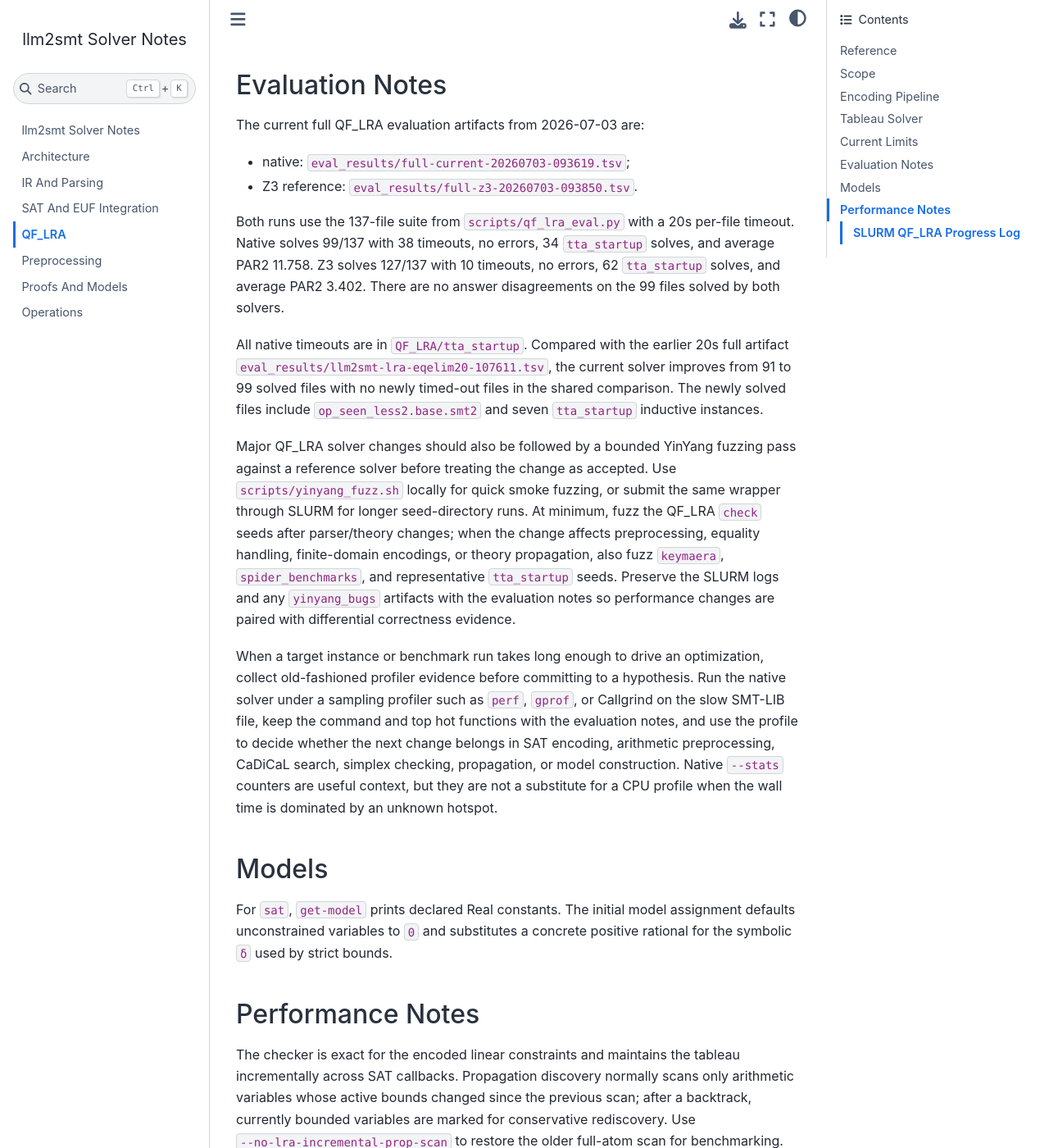
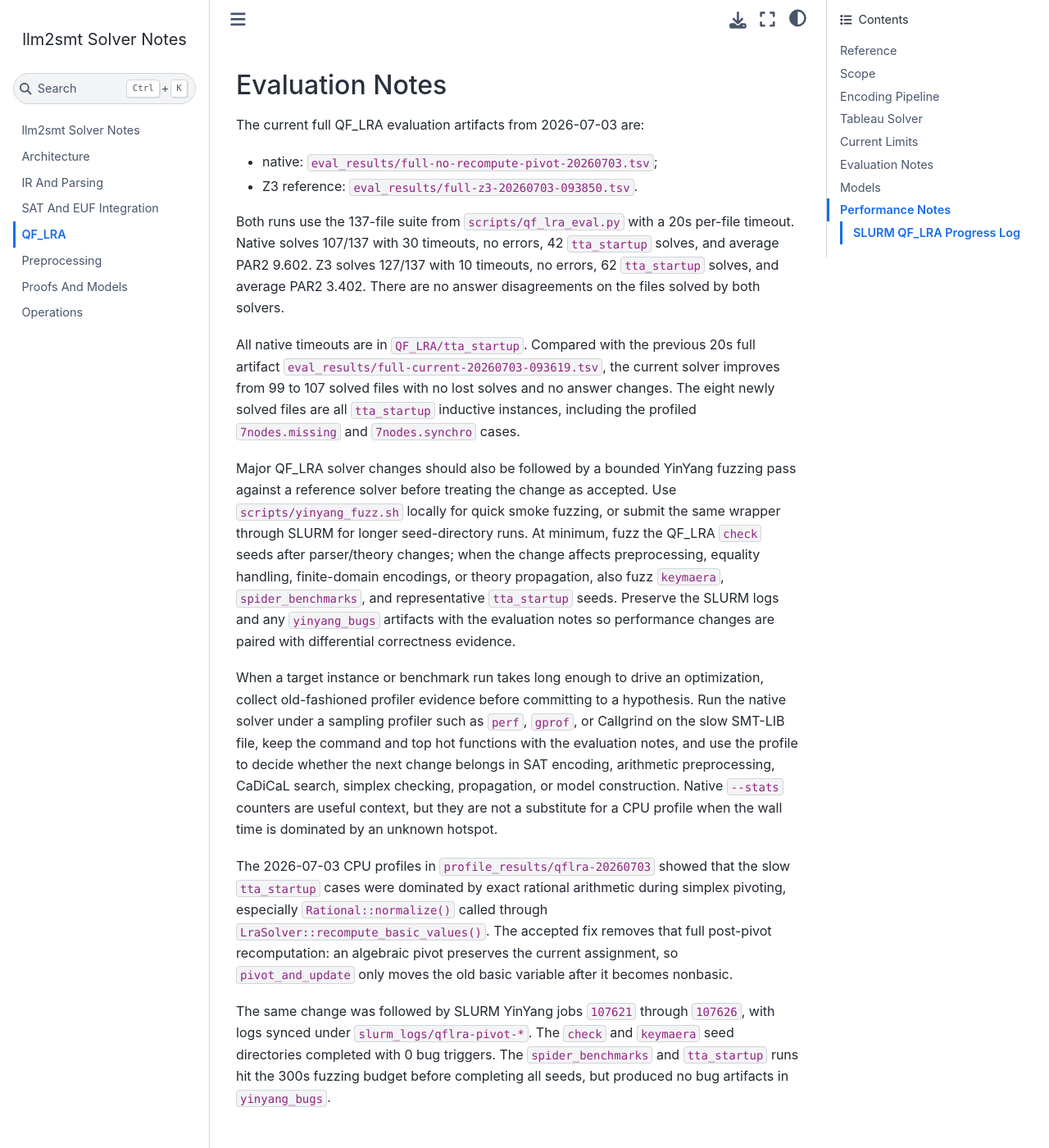
Before and after one commit to MikolasJanota/llm2smt, a Jupyter Book: the page built from docs/qf-lra.md, in a window 1280 px wide and 1400 px high, scrolled down 4242 px. Shown: the whole window at 82% size. Built offline with Jupyter Book 1.0.4 settings and Sphinx 7.4.7 and the Sphinx Book theme 1.1.4, drawn with Linux system fonts in a browser that asks for light colours; some of the changed text lies outside the part shown.

Commit message:
Avoid full LRA beta recomputation after pivots
A perf profile on slow QF_LRA tta_startup cases showed most CPU time in exact rational normalization reached from LraSolver::recompute_basic_values() after every simplex pivot. The pivot step rewrites rows algebraically, so the current beta assignment remains row-consistent across the basis swap; PivotAndUpdate only needs to move the old basic variable after it becomes nonbasic.

Remove the post-pivot full basic-value recomputation and the now-unused helper. Keep a short invariant comment in pivot_and_update to make the assignment-preservation argument explicit.

Record the new QF_LRA performance evidence in docs: full 137-file native eval improves from 99/137 solved, 38 timeouts, PAR2 11.758 to 107/137 solved, 30 timeouts, PAR2 9.602 at 20s. The gained files are all tta_startup inductive cases, with no lost solves and no answer disagreements against the Z3 TSV.

Verification: ctest --test-dir build-workspace-rel --output-on-failure -j4; bash scripts/build_docs.sh; scripts/qf_lra_eval.py quick/hard/full at 20s; compare_eval.py against full-z3-20260703-093850.tsv. Bounded SLURM YinYang jobs 107621-107626 found no bug artifacts; check and keymaera completed cleanly, while spider_benchmarks and tta_startup hit the 300s fuzzing budget.

```diff
--- a/docs/qf-lra.md
+++ b/docs/qf-lra.md
@@ -178,20 +178,20 @@
 
 The current full QF_LRA evaluation artifacts from 2026-07-03 are:
 
-- native: `eval_results/full-current-20260703-093619.tsv`;
+- native: `eval_results/full-no-recompute-pivot-20260703.tsv`;
 - Z3 reference: `eval_results/full-z3-20260703-093850.tsv`.
 
 Both runs use the 137-file suite from `scripts/qf_lra_eval.py` with a 20s
-per-file timeout. Native solves 99/137 with 38 timeouts, no errors,
-34 `tta_startup` solves, and average PAR2 11.758. Z3 solves 127/137 with
+per-file timeout. Native solves 107/137 with 30 timeouts, no errors,
+42 `tta_startup` solves, and average PAR2 9.602. Z3 solves 127/137 with
 10 timeouts, no errors, 62 `tta_startup` solves, and average PAR2 3.402.
-There are no answer disagreements on the 99 files solved by both solvers.
+There are no answer disagreements on the files solved by both solvers.
 
-All native timeouts are in `QF_LRA/tta_startup`. Compared with the earlier
-20s full artifact `eval_results/llm2smt-lra-eqelim20-107611.tsv`, the current
-solver improves from 91 to 99 solved files with no newly timed-out files in the
-shared comparison. The newly solved files include `op_seen_less2.base.smt2` and
-seven `tta_startup` inductive instances.
+All native timeouts are in `QF_LRA/tta_startup`. Compared with the previous
+20s full artifact `eval_results/full-current-20260703-093619.tsv`, the current
+solver improves from 99 to 107 solved files with no lost solves and no answer
+changes. The eight newly solved files are all `tta_startup` inductive
+instances, including the profiled `7nodes.missing` and `7nodes.synchro` cases.
 
 Major QF_LRA solver changes should also be followed by a bounded YinYang
 fuzzing pass against a reference solver before treating the change as accepted.
@@ -213,6 +213,20 @@
 simplex checking, propagation, or model construction. Native `--stats` counters
 are useful context, but they are not a substitute for a CPU profile when the
 wall time is dominated by an unknown hotspot.
+
+The 2026-07-03 CPU profiles in `profile_results/qflra-20260703` showed that
+the slow `tta_startup` cases were dominated by exact rational arithmetic during
+simplex pivoting, especially `Rational::normalize()` called through
+`LraSolver::recompute_basic_values()`. The accepted fix removes that full
+post-pivot recomputation: an algebraic pivot preserves the current assignment,
+so `pivot_and_update` only moves the old basic variable after it becomes
+nonbasic.
+
+The same change was followed by SLURM YinYang jobs `107621` through `107626`,
+with logs synced under `slurm_logs/qflra-pivot-*`. The `check` and `keymaera`
+seed directories completed with 0 bug triggers. The `spider_benchmarks` and
+`tta_startup` runs hit the 300s fuzzing budget before completing all seeds, but
+produced no bug artifacts in `yinyang_bugs`.
 
 ## Models
 
@@ -290,11 +304,13 @@
 | 2026-07-01 | adaptive row-bound threshold 500 | 20 s | 84 / 137 | 19 / 72 | 53 | 0 | 16.972 s | `llm2smt-lra-adapt20-107598` | Rejected and reverted; worse than the current default. |
 | 2026-07-02 | equality elimination default on | 20 s | 91 / 137 | 27 / 72 | 46 | 0 | 15.201 s | `llm2smt-lra-eqelim20-107611` | Improves over the previous native 20 s row, but the paired ablation below shows equality elimination itself is neutral on this run. |
 | 2026-07-02 | `--no-lra-eq-elim` ablation | 20 s | 91 / 137 | 27 / 72 | 46 | 0 | 15.189 s | `llm2smt-lra-noeq20-107616` | Same solved count and marginally lower PAR2 than equality elimination; treat equality elimination as not yet a demonstrated aggregate performance win. |
+| 2026-07-03 | native after finite-domain equality propagation | 20 s | 99 / 137 | 34 / 72 | 38 | 0 | 11.758 s | `full-current-20260703-093619` | Accepted baseline before profiling; all remaining timeouts are in `tta_startup`. |
+| 2026-07-03 | no full post-pivot beta recomputation | 20 s | 107 / 137 | 42 / 72 | 30 | 0 | 9.602 s | `full-no-recompute-pivot-20260703` | Accepted; profile-driven simplex change gains 8 `tta_startup` inductive files, loses none, and has no Z3 answer disagreements. |
 
 Most native rows in this log solve `check`, `keymaera`, and
 `spider_benchmarks` completely; the moving metric is usually `tta_startup`.
-The 2026-07-02 20-second rows leave one `spider_benchmarks` instance timed out
-while solving more `tta_startup` base cases. Where compared, no answer
+The 2026-07-03 20-second rows solve `spider_benchmarks` completely while
+continuing to improve `tta_startup` inductive cases. Where compared, no answer
 disagreements with Z3 were observed on commonly solved files. Row-bound
 propagation remains available by CLI option because it uniquely solves some
 induction instances, but it is not the default because the current PAR2 and
@@ -303,9 +319,9 @@
 The next optimization targets should be chosen from fast-Z3/slow-native
 `tta_startup` files, for example:
 
-- `simple_startup_10nodes.missing.induct.smt2`;
-- `simple_startup_12nodes.abstract.base.smt2`;
-- `simple_startup_14nodes.abstract.base.smt2`.
+- `simple_startup_8nodes.missing.induct.smt2`;
+- `simple_startup_9nodes.missing.induct.smt2`;
+- `simple_startup_10nodes.synchro.induct.smt2`.
 
 Raw artifacts for the rows above are kept in the workspace as matching
 `eval_results/*.tsv` and `eval_results/*.summary` files.
```
Also changed, not shown: 2 other files.
